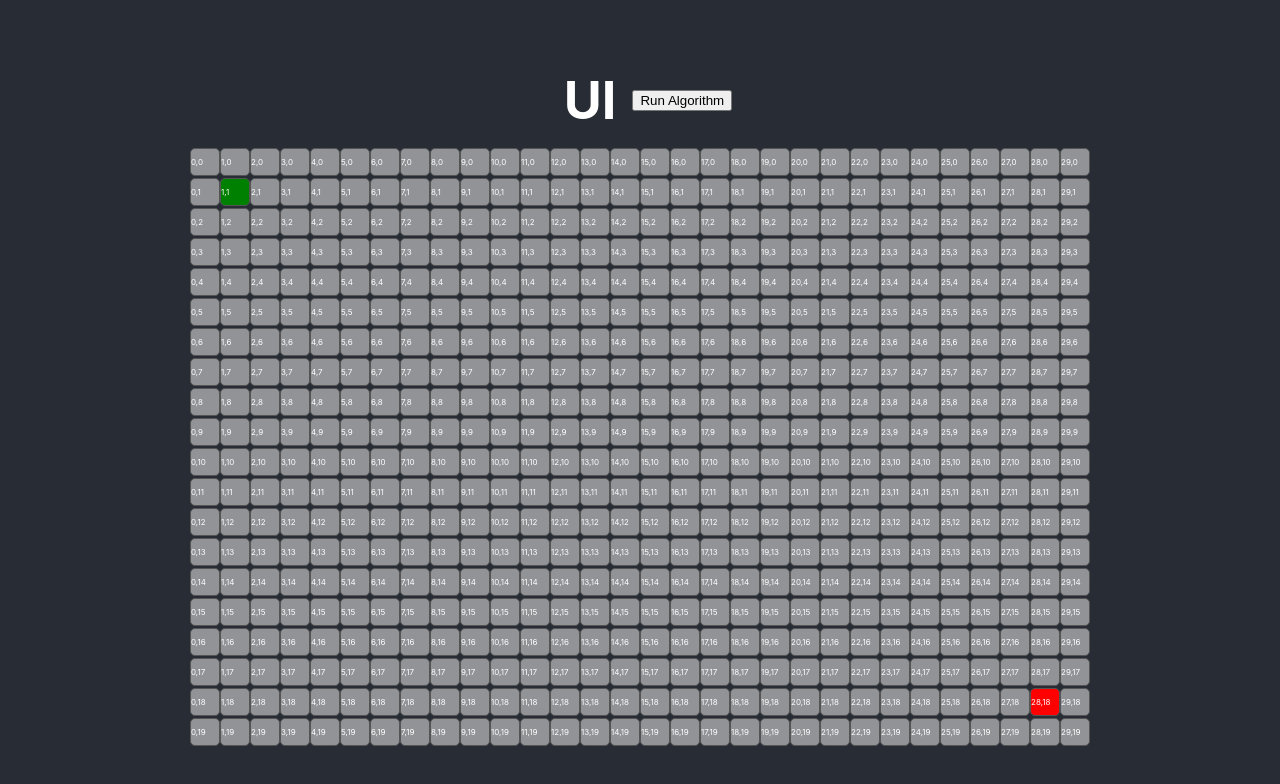
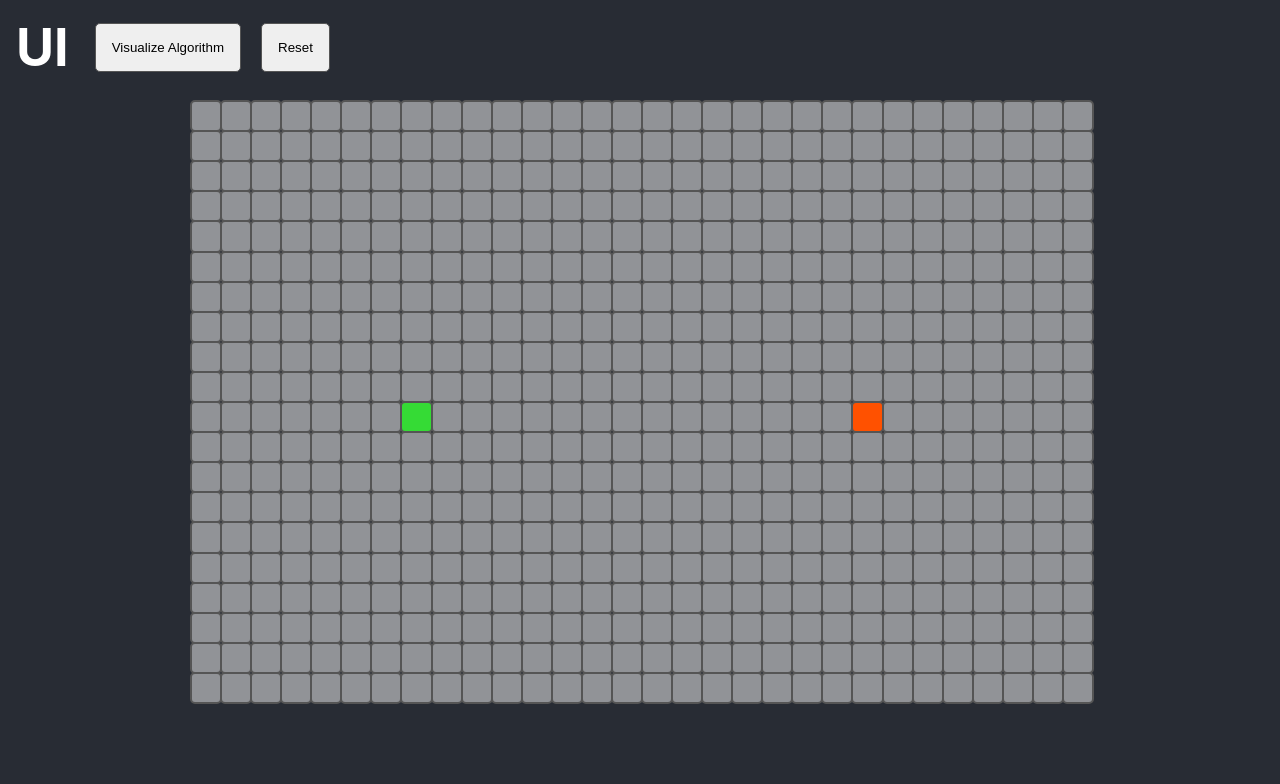
Before and after one commit to joecaro/pathfinder-react-app, a React (Create React App) app: page / in a window 1280 px wide. Shown: the top 784 px of the page. Built offline with nearby package versions, Linux system fonts and the light colour scheme.

Commit message:
reset and visuals

```diff
--- a/src/algorithms/dijkstras.ts
+++ b/src/algorithms/dijkstras.ts
@@ -36,10 +36,14 @@ const getUnvisitedNeighbors = (cell: ICell, grid: ICell[][]): ICell[] => {
   const unvisitedNeighbors: ICell[] = [];
   const { col, row } = cell;
   console.log(`getting visitors at ${row} ${col}`);
-  if (row > 0) unvisitedNeighbors.push(grid[row - 1][col]);
-  if (row < grid.length - 1) unvisitedNeighbors.push(grid[row + 1][col]);
-  if (col > 0) unvisitedNeighbors.push(grid[row][col - 1]);
-  if (col < grid[0].length - 1) unvisitedNeighbors.push(grid[row][col + 1]);
+  if (row > 0 && grid[row - 1][col].isBlocked === false)
+    unvisitedNeighbors.push(grid[row - 1][col]);
+  if (row < grid.length - 1 && grid[row + 1][col].isBlocked === false)
+    unvisitedNeighbors.push(grid[row + 1][col]);
+  if (col > 0 && grid[row][col - 1].isBlocked === false)
+    unvisitedNeighbors.push(grid[row][col - 1]);
+  if (col < grid[0].length - 1 && grid[row][col + 1].isBlocked === false)
+    unvisitedNeighbors.push(grid[row][col + 1]);
 
   return unvisitedNeighbors.filter((neighbor) => !neighbor.isVisited);
 };
--- a/src/components/PathfindingVisualizer/Node/Node.css
+++ b/src/components/PathfindingVisualizer/Node/Node.css
@@ -1,20 +1,52 @@
+@keyframes visitedAnimation {
+  0% {
+    background-color: aliceblue;
+  }
+  100% {
+    background-color: aqua;
+  }
+}
+
 .node {
   background-color: #ffffff7d;
+  width: 100%;
+  height: 100%;
   border-radius: 5px;
   border: 1px solid #555;
 }
 .node-visited {
   background-color: aqua;
+  width: 100%;
+  height: 100%;
   border-radius: 5px;
   border: 1px solid #555;
+  animation: visitedAnimation 0.5s;
 }
 .node-path {
   background-color: rgb(255, 153, 0);
   border-radius: 5px;
+  width: 100%;
+  height: 100%;
   border: 1px solid #555;
 }
 .node-wall {
   background-color: transparent;
   border-radius: 5px;
+  width: 100%;
+  height: 100%;
   border: 1px solid #555;
 }
+.node-start {
+  background-color: rgb(53, 219, 53);
+  border-radius: 5px;
+  width: 100%;
+  height: 100%;
+  border: 1px solid #555;
+}
+.node-end {
+  background-color: rgb(255, 81, 0);
+  border-radius: 5px;
+  width: 100%;
+  height: 100%;
+  border: 1px solid #555;
+}
--- a/src/components/PathfindingVisualizer/Node/Node.tsx
+++ b/src/components/PathfindingVisualizer/Node/Node.tsx
@@ -10,9 +10,11 @@ type NodeContainerProps = {
 }
 
 const NodeContainer = styled.div<NodeContainerProps>`
-	background-color: ${({isStart, isEnd}) => isStart ? 'green' : isEnd ? "red" : '#ffffff7d'};
+	background-color: ${({isStart, isEnd}) => isStart ? 'rgb(53, 219, 53)' : isEnd ? "rgb(255, 81, 0)" : '#ffffff7d'};
+	width: 100%;
+	height: 100%;
 	border-radius: 5px;
-	border: 1px solid #555;
+	border: 2px solid #555;
 `
 
 export default function Node(props: INodeProps) {
@@ -20,7 +22,6 @@ export default function Node(props: INodeProps) {
 
 	return (
 		<NodeContainer isStart={props.cell.isStart} isEnd={props.cell.isEnd} id={props.id} >
-			<p style={{fontSize: '.5rem'}}>{props.cell.col},{props.cell.row}</p>
 		</NodeContainer>
 	)
 }
--- a/src/components/PathfindingVisualizer/PathfindingVisualizer.tsx
+++ b/src/components/PathfindingVisualizer/PathfindingVisualizer.tsx
@@ -44,8 +44,8 @@ const createCell = (col: number, row: number ): ICell => {
 
 const columns: number = 30;
 const rows: number = 20;
-const start: ICoordinate = {x: 1, y: 1};
-const end: ICoordinate = {x: columns - 2, y: rows - 2};
+const start: ICoordinate = {x: Math.floor(columns / 4), y: rows/2};
+const end: ICoordinate = {x: Math.floor(columns / 4 * 3), y: rows/2};
 
 const generateArray = (columns: number, rows: number): ICell[][] => {
 	const grid = [];
@@ -80,6 +80,7 @@ const GridContainer = styled.div<GridProps>`
 	grid-template-rows: ${({rows}) => `repeat(${rows}, 1fr)`};
 	width: ${({columns}) => `${columns * 30}px`};
 	height: ${({rows}) => `${rows * 30}px`};
+	gap: 2px;
 	li {
 		list-style-type: none;
 	}
@@ -87,24 +88,38 @@ const GridContainer = styled.div<GridProps>`
 export default function PathfindingVisualizer() {
 	const [grid, setGrid] = useState(initialGrid)
 
-	const handleSetAsWall = (element: HTMLElement) => {
-			if (element.className === ('node-wall')) {
+	const handleChangeClass = (element: HTMLElement, className: string) => {
+		if (className === "node-start" || className === "node-end") {
+			element.className = className
+		} else {
+
+			if (element.className === (className)) {
 				element.className = "node"
 			} else {
-				element.className = "node-wall"
+				element.className = className
 			}
+		}
+	}
+
+	const handleGetRowAndColumnFromValue = (val: number): number[] => {
+		const row = Math.floor(val / 30)
+		const column = (val - (row * 30));
+
+		return [row, column]
 	}
 
 	const handleMouseDown = (e: React.MouseEvent<HTMLLIElement>) => {
 		console.log(e.currentTarget.value);
 
-		const row = Math.floor(e.currentTarget.value / 30)
-		const column = (e.currentTarget.value - (row * 30));
+		const [row, column] = handleGetRowAndColumnFromValue(e.currentTarget.value)
+
 		const element: HTMLElement | null = document.getElementById
 		(`${row}-${column}`);
 		if (element !== null){
-			handleSetAsWall(element)
+			handleChangeClass(element, "node-wall")
 		}
+
+		grid.gridArray[row][column].isBlocked = !grid.gridArray[row][column].isBlocked
 
 	}
 
@@ -124,7 +139,7 @@ export default function PathfindingVisualizer() {
 			setTimeout(() => {
 				const node = visitedCellsInOrder[i];
 				const element: HTMLElement | null = document.getElementById(`${node.row}-${node.col}`)
-				if (element !== null){
+				if (element !== null && !grid.gridArray[node.row][node.col].isStart && !grid.gridArray[node.row][node.col].isEnd){
 					element.className = 'node-visited';
 				}
 			}, 10 * i)
@@ -137,16 +152,40 @@ export default function PathfindingVisualizer() {
 		for (let i = 0; i < cellPath.length - 1; i++) {
 		setTimeout(() => {
 			const element: HTMLElement | null = document.getElementById(`${cellPath[i].row}-${cellPath[i].col}`)
-				if (element !== null){
+				if (element !== null && !grid.gridArray[cellPath[i].row][cellPath[i].col].isStart && !grid.gridArray[cellPath[i].row][cellPath[i].col].isEnd){
 					element.className = 'node-path';
 				}
 		}, 50 * i)
 		}
 	}
 
+	const reset = () => {
+		const totalCells = (columns * rows);
+		for (let i = 0; i < totalCells - 1; i++) {
+			const [row, column] = handleGetRowAndColumnFromValue(i)
+			if (grid.gridArray[row][column].isStart) {
+				const element: HTMLElement | null = document.getElementById(`${row}-${column}`);
+				if (element !== null){
+					handleChangeClass(element, "node-start")
+				}
+			} else if (grid.gridArray[row][column].isEnd) {
+				const element: HTMLElement | null = document.getElementById(`${row}-${column}`);
+				if (element !== null){
+					handleChangeClass(element, "node-end")
+				}
+			} else {
+				const element: HTMLElement | null = document.getElementById(`${row}-${column}`);
+				if (element !== null){
+					grid.gridArray[row][column].isBlocked = false;
+					handleChangeClass(element, "node");
+				}
+			}
+		}
+	}
+
 	return (
 		<>
-		<UI runAlgorithm={runAlgorithm}/>
+		<UI runAlgorithm={runAlgorithm} reset={reset}/>
 		<GridContainer columns={grid.columns} rows={grid.rows}>
 			{grid.gridArray.map((row: ICell[], rowIndex: number) => row.map((cell: ICell, colIndex: number) =>
 			<li value={(colIndex) + ((rowIndex * 30))} onMouseDown={handleMouseDown}>
--- a/src/components/UI/UI.tsx
+++ b/src/components/UI/UI.tsx
@@ -2,26 +2,41 @@ import React from 'react'
 import styled from 'styled-components'
 
 const UIContainer = styled.div`
+	position: fixed;
+	top: 0;
+	width: 100%;
 	padding: 1rem;
 	display: flex;
 	align-items: center;
-	justify-content: center;
+	justify-content: flex-start;
 	h1 {
 		display: inline-block;
 		margin: 0 1rem;
+	}
+	button {
+		padding: 1rem;
+		border-radius: 5px;
+		border: 1px solid #555;
+		margin: auto 10px;
 	}
 `
 
 interface UIProps {
 	runAlgorithm: () => void;
+	reset: () => void;
 }
 
 export default function UI(props: UIProps) {
-	const {runAlgorithm} = props;
+	const {runAlgorithm, reset} = props;
+
+	const handleRefresh = () => {
+		window.location.reload();
+	}
 	return (
 		<UIContainer>
 			<h1>UI</h1>
-			<button onClick={runAlgorithm}>Run Algorithm</button>
+			<button onClick={runAlgorithm}>Visualize Algorithm</button>
+			<button onClick={handleRefresh}>Reset</button>
 		</UIContainer>
 	)
 }
--- a/src/index.css
+++ b/src/index.css
@@ -6,6 +6,7 @@ body {
   -webkit-font-smoothing: antialiased;
   -moz-osx-font-smoothing: grayscale;
   box-sizing: border-box;
+  overflow: hidden;
 }
 
 code {
```
